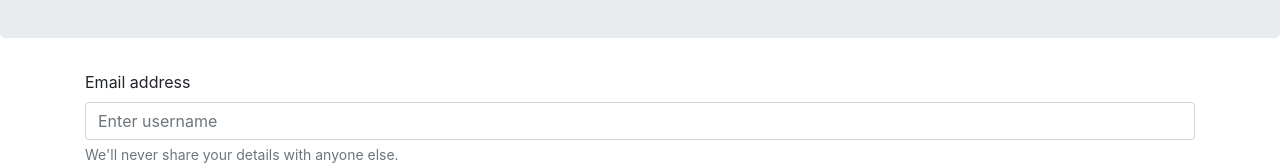
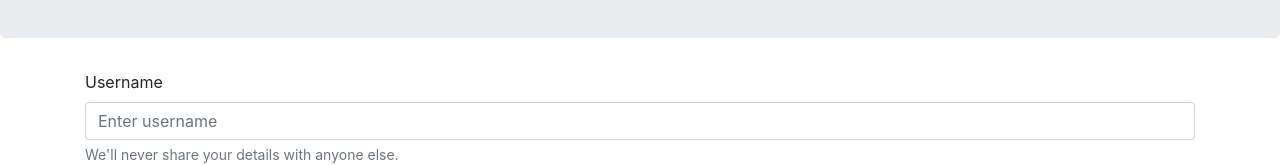
Before and after one commit to kamrul1/basic-password-to-base64, a React (Create React App) app: page / in a window 1280 px wide. Shown: the part 128-293 px from the top of the page. Built offline with nearby package versions, Linux system fonts and the light colour scheme.

Commit message:
text correction

```diff
--- a/src/components/RequestForm.js
+++ b/src/components/RequestForm.js
@@ -27,7 +27,7 @@ const RequestForm = ({encodedValue}) => {
         <Container>
             <Form onSubmit={handleSubmit}>
                 <Form.Group controlId="username" >
-                    <Form.Label>Email address</Form.Label>
+                    <Form.Label>Username</Form.Label>
                     <Form.Control type="text" placeholder="Enter username" onChange={(e)=>setUserName(e.target.value)}/>
                     <Form.Text className="text-muted">
                         We'll never share your details with anyone else.
```
